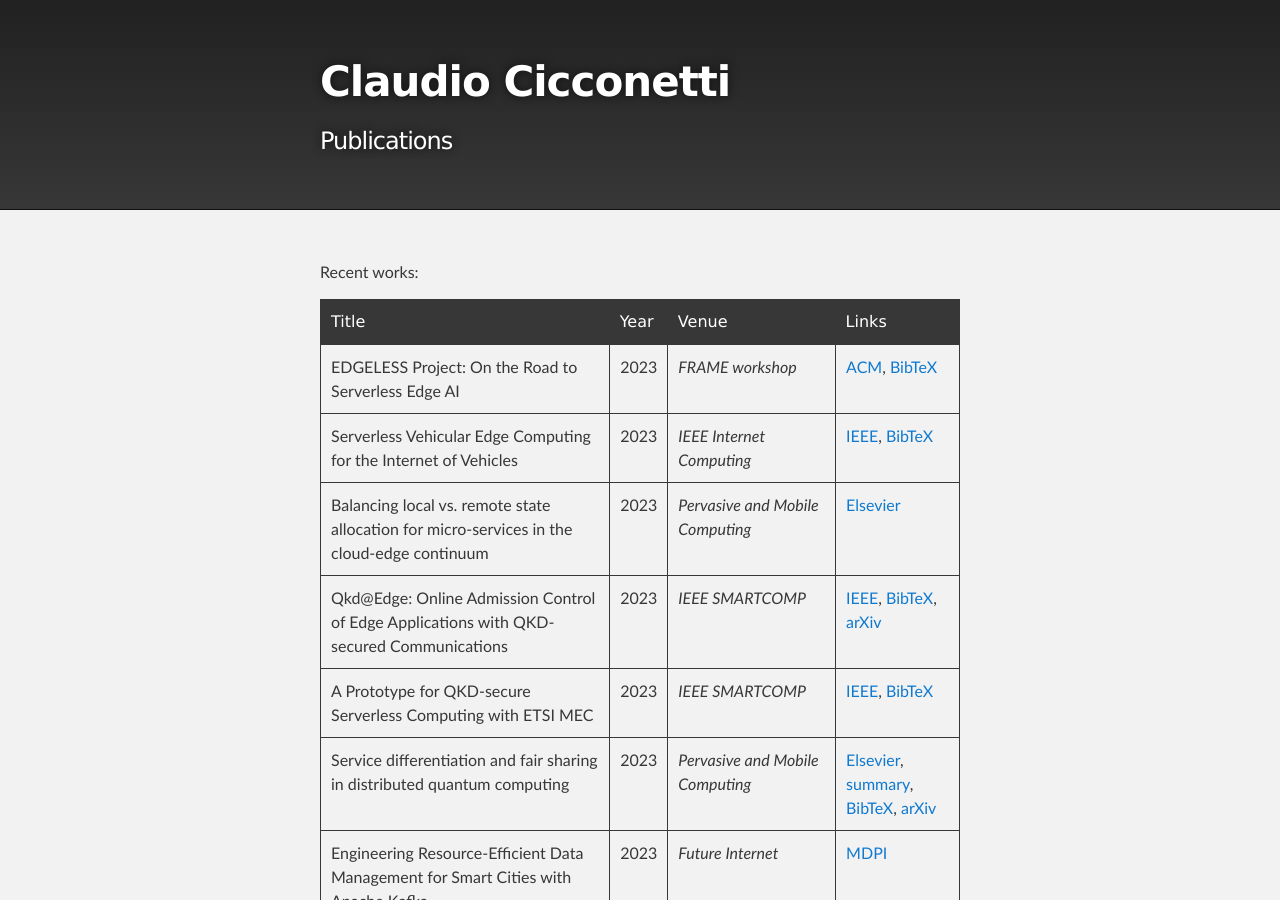
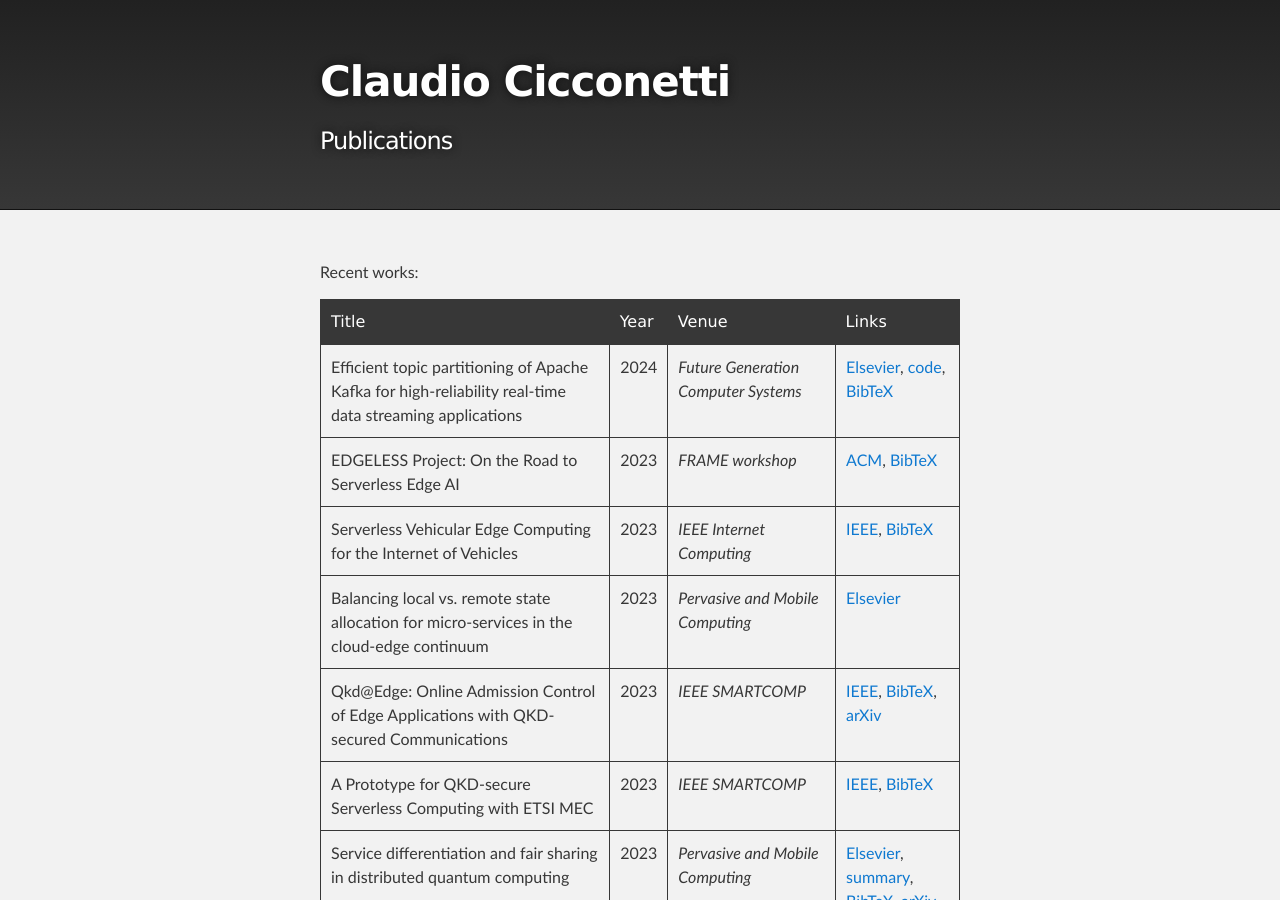
Before and after one commit to ccicconetti/ccicconetti.github.io, a Jekyll site: the page built from publications.md, in a window 1280 px wide and 900 px high. Built offline with Jekyll 4.4.1, drawn with Linux system fonts in a browser that asks for light colours.

Commit message:
Add FGCS 2024 paper

```diff
--- a/publications.md
+++ b/publications.md
@@ -5,35 +5,37 @@ layout: page
 
 Recent works:
 
-| Title                                                                                                    | Year | Venue                                           | Links                                                                                                                                                                                                    |
-| -------------------------------------------------------------------------------------------------------- | ---- | ----------------------------------------------- | -------------------------------------------------------------------------------------------------------------------------------------------------------------------------------------------------------- |
-| EDGELESS Project: On the Road to Serverless Edge AI                                                      | 2023 | _FRAME workshop_                                | [ACM](https://doi.org/10.1145/3589010.3594890), [BibTeX](bib/frame2023.bib)                                                                                                                              |
-| Serverless Vehicular Edge Computing for the Internet of Vehicles                                         | 2023 | _IEEE Internet Computing_                       | [IEEE](https://ieeexplore.ieee.org/document/10113674), [BibTeX](bib/ic2023.bib)                                                                                                                          |
-| Balancing local vs. remote state allocation for micro-services in the cloud-edge continuum               | 2023 | _Pervasive and Mobile Computing_                | [Elsevier](https://doi.org/10.1016/j.pmcj.2023.101808)                                                                                                                                                   |
-| Qkd@Edge: Online Admission Control of Edge Applications with QKD-secured Communications                  | 2023 | _IEEE SMARTCOMP_                                | [IEEE](https://doi.org/10.1109/SMARTCOMP58114.2023.00026), [BibTeX](bib/smartcomp2023qkdedge.bib), [arXiv](https://arxiv.org/abs/2305.02015)                                                             |
-| A Prototype for QKD-secure Serverless Computing with ETSI MEC                                            | 2023 | _IEEE SMARTCOMP_                                | [IEEE](https://doi.org/10.1109/SMARTCOMP58114.2023.00043), [BibTeX](bib/smartcomp2023prototype.bib)                                                                                                      |
-| Service differentiation and fair sharing in distributed quantum computing                                | 2023 | _Pervasive and Mobile Computing_                | [Elsevier](https://doi.org/10.1016/j.pmcj.2023.101758), [summary](qnetprov.md), [BibTeX](bib/pmc2023.bib), [arXiv](https://arxiv.org/abs/2301.03977)                                                     |
-| Engineering Resource-Efficient Data Management for Smart Cities with Apache Kafka                        | 2023 | _Future Internet_                               | [MDPI](https://www.mdpi.com/1999-5903/15/2/43)                                                                                                                                                           |
-| Quality of Service in Quantum Networks                                                                   | 2022 | _IEEE Network_                                  | [IEEE](https://ieeexplore.ieee.org/document/9964002), [arXiv](https://arxiv.org/abs/2204.09538), [summary](qnetprov.md)                                                                                  |
-| QKD-Secure ETSI MEC                                                                                      | 2022 | _IEEE WOLTE_                                    | [IEEE](https://doi.org/10.1109/WOLTE55422.2022.9882872), [BibTeX](bib/wolte2022.bib)                                                                                                                     |
-| FaaS Execution Models for Edge Applications                                                              | 2022 | _Pervasive and Mobile Computing_                | [Elsevier](https://doi.org/10.1016/j.pmcj.2022.101689), [BibTeX](bib/pmc2022faas.bib), [summary](statefulfaas.md)                                                                                        |
-| Design Guidelines for Apache Kafka Driven Data Management and Distribution in Smart Cities               | 2022 | _MARV workshop_                                 | [IEEE](https://doi.org/10.1109/ISC255366.2022.9922546), [arXiv](https://arxiv.org/abs/2208.00786)                                                                                                        |
-| Stateless or stateful FaaS? I'll take both!                                                              | 2022 | _IEEE SMARTCOMP_                                | [IEEE](https://ieeexplore.ieee.org/document/9820750), [arXiv](https://arxiv.org/abs/2203.06385), [BibTeX](bib/smartcomp2022stateless.bib)                                                                |
-| Resource Allocation in Quantum Networks for Distributed Quantum Computing                                | 2022 | _IEEE SMARTCOMP_                                | [IEEE](https://ieeexplore.ieee.org/document/9821091), [arXiv](https://arxiv.org/abs/2203.05844), [BibTeX](bib/smartcomp2022resource.bib), [summary](qnetprov.md)                                         |
-| In-Network Computing with FaaS at the Edge                                                               | 2022 | _IEEE Computer_                                 | [IEEE](https://doi.org/10.1109/MC.2021.3130659), [arXiv](https://arxiv.org/abs/2209.02983), [BibTeX](bib/computer2022in-network.bib), [summary](statefulfaas.md)                                         |
-| Stateful Function-as-a-Service at the Edge                                                               | 2022 | _IEEE Computer_                                 | [IEEE](https://doi.org/10.1109/MC.2021.3138690), [BibTeX](bib/computer2022stateful.bib), [arXiv](https://arxiv.org/abs/2109.15040)                                                                       |
-| On Realizing Stateful FaaS in Serverless Edge Networks: State Propagation                                | 2021 | _IEEE SMARTCOMP_ (best paper nominee)           | [IEEE]((https://doi.org/10.1109/SMARTCOMP52413.2021.00033)), [BibTeX](bib/smartcomp2021.bib), [summary](statefulfaas.md)                                                                                 |
-| Request Scheduling in Quantum Networks                                                                   | 2021 | _IEEE Trans. on Quantum Engineering_            | [IEEE](https://ieeexplore.ieee.org/document/9461156), [BibTeX](bib/tqe2021.bib), [summary](tqe2021.md)                                                                                                   |
-| A Preliminary Evaluation of QUIC for Mobile Serverless Edge Applications                                 | 2021 | _ISMS workshop_                                 | [IEEE](https://ieeexplore.ieee.org/document/9469496), [BibTeX](bib/isms2021.bib), [summary](isms2021.md)                                                                                                 |
-| Measurement-driven design and runtime optimization in edge computing: Methodology and tools              | 2021 | _Computer Networks_                             | [IEEE](https://doi.org/10.1016/j.comnet.2021.108140), [BibTeX](bib/mecperf2021.bib), [summary](mecperf.md)                                                                                               |
-| Serverless Edge Computing: Vision and Challenges                                                         | 2021 | _AusPDC_ (best paper)                           | [ACM](https://dl.acm.org/doi/10.1145/3437378.3444367), [Research Gate](https://www.researchgate.net/publication/347513802_Serverless_Edge_Computing_Vision_and_Challenges), [BibTeX](bib/auspdc2021.bib) |
-| MECPerf: An Application-Level Tool for Estimating the Network Performance in Edge Computing Environments | 2021 | _IEEE COMPSAC_                                  | [IEEE](https://ieeexplore.ieee.org/abstract/document/9202841), [BibTeX](bib/compsac20.bib), [source code](https://github.com/MECPerf/MECPerf), [data](https://zenodo.org/record/3767097#.X-nWEelKjWc)    |
-| A Decentralized Framework for Serverless Edge Computing in the Internet of Things                        | 2020 | _IEEE Trans. on Network and Service Management_ | [IEEE](https://doi.org/10.1109/TNSM.2020.3023305), [arXiv](https://arxiv.org/abs/2110.10974), [BibTeX](bib/tnsm2020.bib), [summary](cloudcom2018.md)                                                     |
-| Toward distributed computing environments with serverless solutions in edge systems                      | 2020 | _IEEE Comm. Mag._                               | [IEEE](https://doi.org/10.1109/MCOM.001.1900498), [BibTeX](bib/commmag2020.bib), [summary](serverless-etsi.md)                                                                                           |
-| Uncoordinated access to serverless computing in MEC systems for IoT                                      | 2020 | _Computer Networks_                             | [Elsevier](https://doi.org/10.1016/j.comnet.2020.107184), [BibTeX](bib/uncoord.bib), [summary](uncoord.md)                                                                                               |
-| Architecture and performance evaluation of distributed computation offloading in edge computing          | 2019 | _Simulation Modelling Practice and Theory_      | [Elsevier](https://doi.org/10.1016/j.simpat.2019.102007), [arXiv](https://arxiv.org/abs/2109.09415), [BibTeX](bib/simpat.bib), [summary](simpat.md)                                                      |
-| Low-latency distributed computation offloading for pervasive environments                                | 2019 | _IEEE PerCom_                                   | [IEEE](https://ieeexplore.ieee.org/document/8767419), [BibTeX](bib/percom2019.bib), [summary](percom2019.md)                                                                                             |
-| An architectural framework for serverless edge computing: Design and emulation tools                     | 2018 | _IEEE CloudCom_                                 | [IEEE](https://ieeexplore.ieee.org/document/8590993), [BibTeX](bib/cloudcom2018.bib), [summary](cloudcom2018.md)                                                                                         |
+| Title                                                                                                                                                                                                    | Year | Venue                                           | Links                                                                                                                                                                                                    |
+| -------------------------------------------------------------------------------------------------------------------------------------------------------------------------------------------------------- | ---- | ----------------------------------------------- |
+| -------------------------------------------------------------------------------------------------------------------------------------------------------------------------------------------------------- |
+| Efficient topic partitioning of Apache Kafka for high-reliability real-time data streaming applications                                                                                                  | 2024 | _Future Generation Computer Systems_            | [Elsevier](https://doi.org/10.1016/j.future.2023.12.028), [code](https://github.com/ccicconetti/kafka-hdd), [BibTeX](bib/fgcs2024.bib)                                                                   |
+| EDGELESS Project: On the Road to Serverless Edge AI                                                                                                                                                      | 2023 | _FRAME workshop_                                | [ACM](https://doi.org/10.1145/3589010.3594890), [BibTeX](bib/frame2023.bib)                                                                                                                              |
+| Serverless Vehicular Edge Computing for the Internet of Vehicles                                                                                                                                         | 2023 | _IEEE Internet Computing_                       | [IEEE](https://ieeexplore.ieee.org/document/10113674), [BibTeX](bib/ic2023.bib)                                                                                                                          |
+| Balancing local vs. remote state allocation for micro-services in the cloud-edge continuum                                                                                                               | 2023 | _Pervasive and Mobile Computing_                | [Elsevier](https://doi.org/10.1016/j.pmcj.2023.101808)                                                                                                                                                   |
+| Qkd@Edge: Online Admission Control of Edge Applications with QKD-secured Communications                                                                                                                  | 2023 | _IEEE SMARTCOMP_                                | [IEEE](https://doi.org/10.1109/SMARTCOMP58114.2023.00026), [BibTeX](bib/smartcomp2023qkdedge.bib), [arXiv](https://arxiv.org/abs/2305.02015)                                                             |
+| A Prototype for QKD-secure Serverless Computing with ETSI MEC                                                                                                                                            | 2023 | _IEEE SMARTCOMP_                                | [IEEE](https://doi.org/10.1109/SMARTCOMP58114.2023.00043), [BibTeX](bib/smartcomp2023prototype.bib)                                                                                                      |
+| Service differentiation and fair sharing in distributed quantum computing                                                                                                                                | 2023 | _Pervasive and Mobile Computing_                | [Elsevier](https://doi.org/10.1016/j.pmcj.2023.101758), [summary](qnetprov.md), [BibTeX](bib/pmc2023.bib), [arXiv](https://arxiv.org/abs/2301.03977)                                                     |
+| Engineering Resource-Efficient Data Management for Smart Cities with Apache Kafka                                                                                                                        | 2023 | _Future Internet_                               | [MDPI](https://www.mdpi.com/1999-5903/15/2/43)                                                                                                                                                           |
+| Quality of Service in Quantum Networks                                                                                                                                                                   | 2022 | _IEEE Network_                                  | [IEEE](https://ieeexplore.ieee.org/document/9964002), [arXiv](https://arxiv.org/abs/2204.09538), [summary](qnetprov.md)                                                                                  |
+| QKD-Secure ETSI MEC                                                                                                                                                                                      | 2022 | _IEEE WOLTE_                                    | [IEEE](https://doi.org/10.1109/WOLTE55422.2022.9882872), [BibTeX](bib/wolte2022.bib)                                                                                                                     |
+| FaaS Execution Models for Edge Applications                                                                                                                                                              | 2022 | _Pervasive and Mobile Computing_                | [Elsevier](https://doi.org/10.1016/j.pmcj.2022.101689), [BibTeX](bib/pmc2022faas.bib), [summary](statefulfaas.md)                                                                                        |
+| Design Guidelines for Apache Kafka Driven Data Management and Distribution in Smart Cities                                                                                                               | 2022 | _MARV workshop_                                 | [IEEE](https://doi.org/10.1109/ISC255366.2022.9922546), [arXiv](https://arxiv.org/abs/2208.00786)                                                                                                        |
+| Stateless or stateful FaaS? I'll take both!                                                                                                                                                              | 2022 | _IEEE SMARTCOMP_                                | [IEEE](https://ieeexplore.ieee.org/document/9820750), [arXiv](https://arxiv.org/abs/2203.06385), [BibTeX](bib/smartcomp2022stateless.bib)                                                                |
+| Resource Allocation in Quantum Networks for Distributed Quantum Computing                                                                                                                                | 2022 | _IEEE SMARTCOMP_                                | [IEEE](https://ieeexplore.ieee.org/document/9821091), [arXiv](https://arxiv.org/abs/2203.05844), [BibTeX](bib/smartcomp2022resource.bib), [summary](qnetprov.md)                                         |
+| In-Network Computing with FaaS at the Edge                                                                                                                                                               | 2022 | _IEEE Computer_                                 | [IEEE](https://doi.org/10.1109/MC.2021.3130659), [arXiv](https://arxiv.org/abs/2209.02983), [BibTeX](bib/computer2022in-network.bib), [summary](statefulfaas.md)                                         |
+| Stateful Function-as-a-Service at the Edge                                                                                                                                                               | 2022 | _IEEE Computer_                                 | [IEEE](https://doi.org/10.1109/MC.2021.3138690), [BibTeX](bib/computer2022stateful.bib), [arXiv](https://arxiv.org/abs/2109.15040)                                                                       |
+| On Realizing Stateful FaaS in Serverless Edge Networks: State Propagation                                                                                                                                | 2021 | _IEEE SMARTCOMP_ (best paper nominee)           | [IEEE]((https://doi.org/10.1109/SMARTCOMP52413.2021.00033)), [BibTeX](bib/smartcomp2021.bib), [summary](statefulfaas.md)                                                                                 |
+| Request Scheduling in Quantum Networks                                                                                                                                                                   | 2021 | _IEEE Trans. on Quantum Engineering_            | [IEEE](https://ieeexplore.ieee.org/document/9461156), [BibTeX](bib/tqe2021.bib), [summary](tqe2021.md)                                                                                                   |
+| A Preliminary Evaluation of QUIC for Mobile Serverless Edge Applications                                                                                                                                 | 2021 | _ISMS workshop_                                 | [IEEE](https://ieeexplore.ieee.org/document/9469496), [BibTeX](bib/isms2021.bib), [summary](isms2021.md)                                                                                                 |
+| Measurement-driven design and runtime optimization in edge computing: Methodology and tools                                                                                                              | 2021 | _Computer Networks_                             | [IEEE](https://doi.org/10.1016/j.comnet.2021.108140), [BibTeX](bib/mecperf2021.bib), [summary](mecperf.md)                                                                                               |
+| Serverless Edge Computing: Vision and Challenges                                                                                                                                                         | 2021 | _AusPDC_ (best paper)                           | [ACM](https://dl.acm.org/doi/10.1145/3437378.3444367), [Research Gate](https://www.researchgate.net/publication/347513802_Serverless_Edge_Computing_Vision_and_Challenges), [BibTeX](bib/auspdc2021.bib) |
+| MECPerf: An Application-Level Tool for Estimating the Network Performance in Edge Computing Environments                                                                                                 | 2021 | _IEEE COMPSAC_                                  | [IEEE](https://ieeexplore.ieee.org/abstract/document/9202841), [BibTeX](bib/compsac20.bib), [source code](https://github.com/MECPerf/MECPerf), [data](https://zenodo.org/record/3767097#.X-nWEelKjWc)    |
+| A Decentralized Framework for Serverless Edge Computing in the Internet of Things                                                                                                                        | 2020 | _IEEE Trans. on Network and Service Management_ | [IEEE](https://doi.org/10.1109/TNSM.2020.3023305), [arXiv](https://arxiv.org/abs/2110.10974), [BibTeX](bib/tnsm2020.bib), [summary](cloudcom2018.md)                                                     |
+| Toward distributed computing environments with serverless solutions in edge systems                                                                                                                      | 2020 | _IEEE Comm. Mag._                               | [IEEE](https://doi.org/10.1109/MCOM.001.1900498), [BibTeX](bib/commmag2020.bib), [summary](serverless-etsi.md)                                                                                           |
+| Uncoordinated access to serverless computing in MEC systems for IoT                                                                                                                                      | 2020 | _Computer Networks_                             | [Elsevier](https://doi.org/10.1016/j.comnet.2020.107184), [BibTeX](bib/uncoord.bib), [summary](uncoord.md)                                                                                               |
+| Architecture and performance evaluation of distributed computation offloading in edge computing                                                                                                          | 2019 | _Simulation Modelling Practice and Theory_      | [Elsevier](https://doi.org/10.1016/j.simpat.2019.102007), [arXiv](https://arxiv.org/abs/2109.09415), [BibTeX](bib/simpat.bib), [summary](simpat.md)                                                      |
+| Low-latency distributed computation offloading for pervasive environments                                                                                                                                | 2019 | _IEEE PerCom_                                   | [IEEE](https://ieeexplore.ieee.org/document/8767419), [BibTeX](bib/percom2019.bib), [summary](percom2019.md)                                                                                             |
+| An architectural framework for serverless edge computing: Design and emulation tools                                                                                                                     | 2018 | _IEEE CloudCom_                                 | [IEEE](https://ieeexplore.ieee.org/document/8590993), [BibTeX](bib/cloudcom2018.bib), [summary](cloudcom2018.md)                                                                                         |
 
 Full list available from your preferred database:
 
```
Also changed, not shown: bib/fgcs2024.bib (added, +13 -0 lines), index.md (+1 -0 lines).
